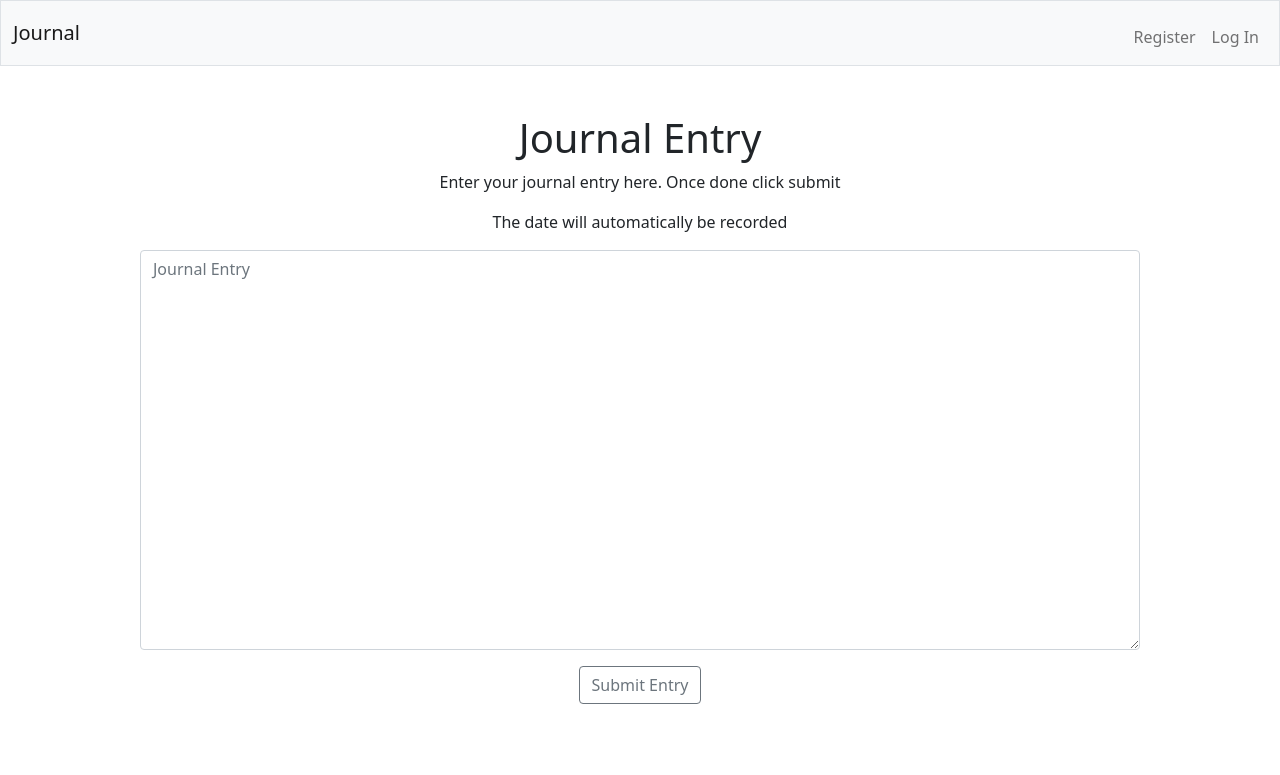
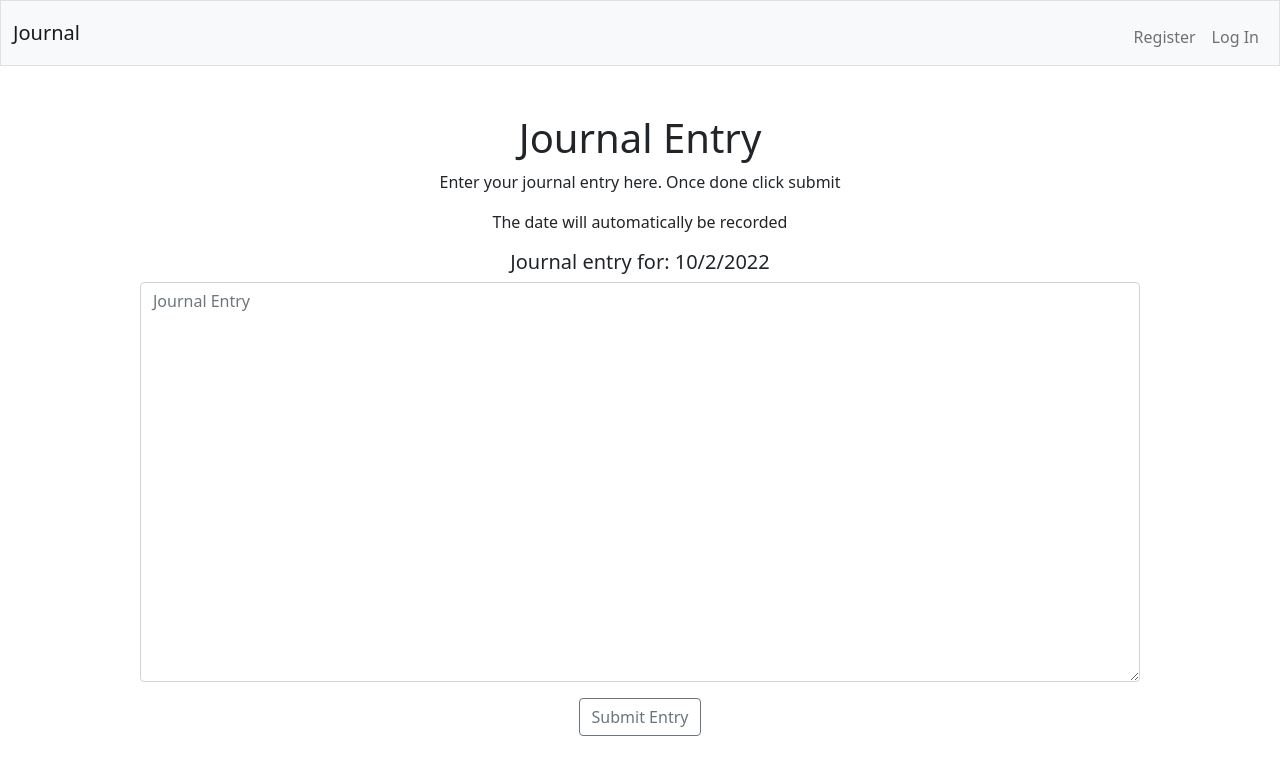
Before and after one commit to Dscdago/journal, a Flask app: page /entry in a window 1280 px wide. Shown: the top 775 px of the page. Run offline with Flask 2, Linux system fonts and the light colour scheme; some libraries are stand-ins or nearby versions.

Commit message:
finished journal entry functionality

```diff
--- a/app.py
+++ b/app.py
@@ -121,6 +121,29 @@ def logout():
     return redirect("/")
 
 # Journal entry route
-@app.route("/entry")
+@app.route("/entry", methods=["GET", "POST"])
 def entry():
-    return render_template("entry.html")
+    # Get date for entries
+    date = datetime.date.today()
+    year = date.year
+    month = date.month
+    day = date.day
+
+    if request.method == "POST":
+        # Check that entry was submitted
+        entry = request.form.get("journalEntry")
+
+        if not entry:
+            return redirect("/entry")
+
+        customer_id = session["user_id"]
+
+        # add entry into entries database
+        db.execute("INSERT INTO entries (customer_id, date, year, month, day, entry) VALUES(?, ?, ?, ?, ?, ?)",
+                    session["user_id"], date, year, month, day, entry)
+
+        # Once entry is submitted. Redirect user to main page
+        return redirect("/")
+
+    else:
+        return render_template("entry.html", year=year, month=month, day=day)
--- a/static/style.css
+++ b/static/style.css
@@ -1,6 +1,6 @@
 #journalEntry {
     height: 50vh;
-    white-space: pre;
+    white-space: pre-wrap;
 }
 
 #entrybox{
--- a/templates/entry.html
+++ b/templates/entry.html
@@ -9,11 +9,11 @@
         <h1>Journal Entry</h1>
         <p>Enter your journal entry here. Once done click submit</p>
         <p>The date will automatically be recorded</p>
+        <h5>Journal entry for: {{month}}/{{day}}/{{year}}</h5>
     </div>
-    <form>
+    <form action="/entry" method="post">
         <div class="mb-3" id="entrybox">
-            <textarea class="form-control" placeholder="Journal Entry" id="journalEntry"></textarea>
-
+            <textarea class="form-control" placeholder="Journal Entry" id="journalEntry" name="journalEntry"></textarea>
         </div>
         <button type="submit" id="submitEntry"class="btn btn-outline-secondary">Submit Entry</button>
     </form>
```
Also changed, not shown: journal.db.
